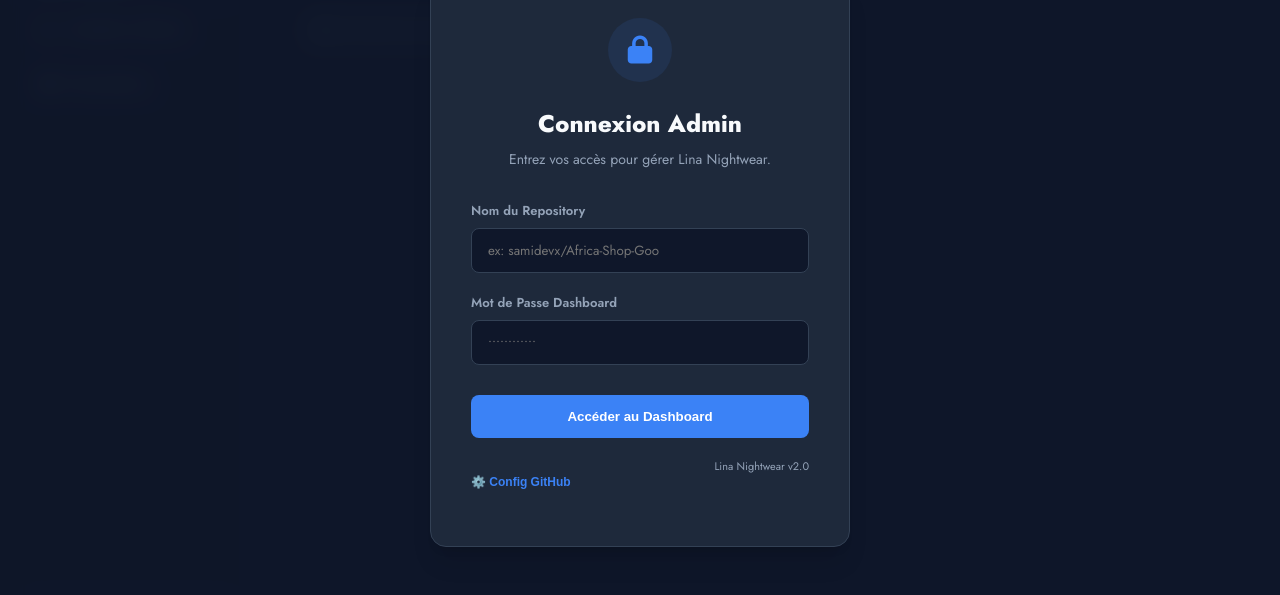
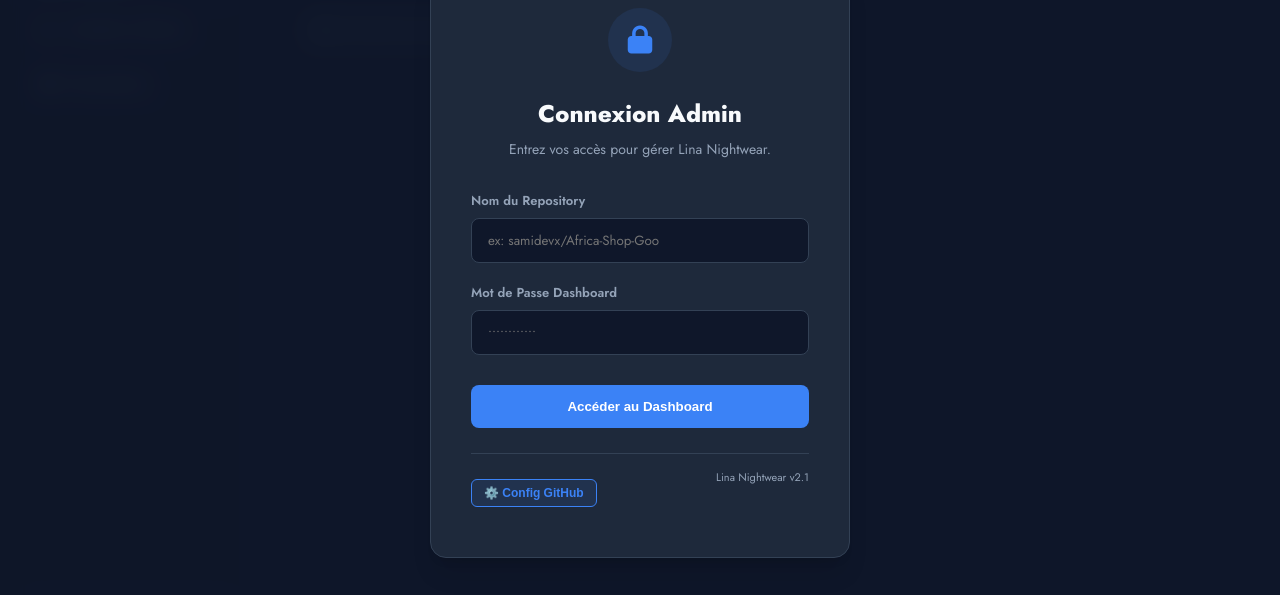
Before and after one commit to samidevx/Africa-Shop-Goo, a website built with Vite: page admin.html in a window 1280 px wide. Shown: the part 138-733 px from the top of the page. Built offline with nearby package versions, Linux system fonts and the light colour scheme.

Commit message:
Improve Config button accessibility and add fallback shortcut

```diff
--- a/admin.html
+++ b/admin.html
@@ -259,7 +259,7 @@
     <div id="login-overlay">
         <div class="login-box">
             <div class="login-ico"><i class="fa fa-lock"></i></div>
-            <h1 id="login-title">Connexion Admin</h1>
+            <h1 id="login-title" ondblclick="admin.toggleSetup()" style="cursor: help;">Connexion Admin</h1>
             <p id="login-subtitle">Entrez vos accès pour gérer Lina Nightwear.</p>
 
             <div class="form-group">
@@ -281,9 +281,9 @@
 
             <button class="login-btn" onclick="admin.login()">Accéder au Dashboard</button>
 
-            <div style="margin-top: 20px; display: flex; justify-content: space-between; align-items: center;">
-                <button onclick="admin.toggleSetup()" style="background: none; border: none; color: var(--blue); font-size: 12px; cursor: pointer; font-weight: 600;">⚙️ Config GitHub</button>
-                <p style="font-size: 11px; color: var(--text-dim);">Lina Nightwear v2.0</p>
+            <div style="margin-top: 25px; display: flex; justify-content: space-between; align-items: center; border-top: 1px solid var(--border); padding-top: 15px;">
+                <button onclick="admin.toggleSetup()" style="background: rgba(59, 130, 246, 0.1); border: 1px solid var(--blue); color: var(--blue); padding: 6px 12px; border-radius: 6px; font-size: 12px; cursor: pointer; font-weight: 700; transition: all 0.2s;">⚙️ Config GitHub</button>
+                <p style="font-size: 11px; color: var(--text-dim);">Lina Nightwear v2.1</p>
             </div>
         </div>
     </div>
```
